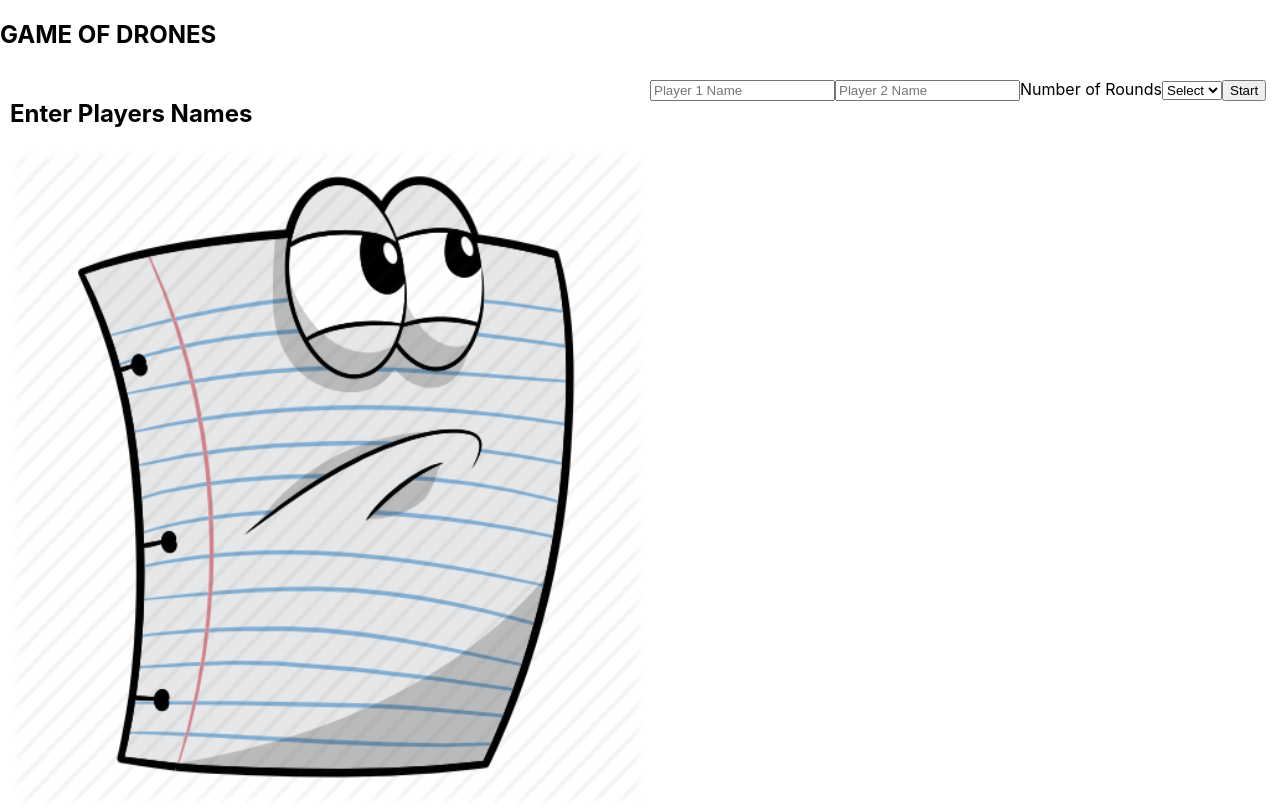
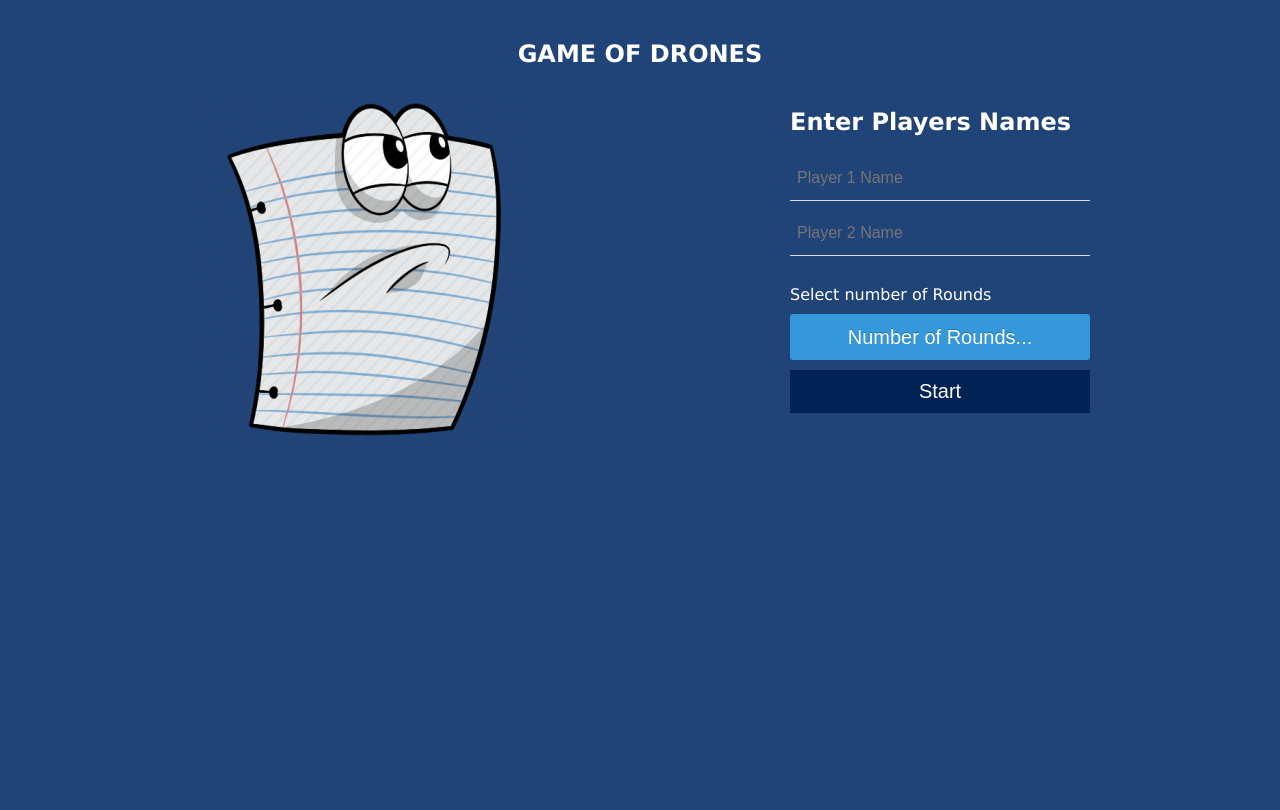
Before and after one commit to Alphalt/Game-Assessment-Frontend, a React (Create React App) app: page /start-game in a window 1280 px wide. Built offline with nearby package versions, Linux system fonts and the light colour scheme.

Commit message:
Finish component

```diff
--- a/src/App.css
+++ b/src/App.css
@@ -1,40 +1,41 @@
-.App {
-  align-items: center;
-  background-color: #282c34;
-  font-size: calc(10px + 2vmin);
-  color: white;
+body {
+  background-color: #214478;
+  font-family: Verdana,sans-serif;
+  color: #ffffff;
 }
 
-.Title-Container {
-  padding: 30px 80px 50px 80px;
-  margin-left: 35%;
-  margin-top: auto;
+.app {
+  text-align: center;
 }
 
-.Title {
-  margin-bottom: auto;
+.container{
+  text-align: center;
+
 }
 
-.Button-Container {
-  padding: 30px 80px 50px 80px;
-  margin-top: auto;
+.title {
+  text-align: center;
+  padding-top: 20px;
 }
 
-.Container{
-  align-content: center;
-  margin-left: 25%;
-  height: 20%;
+.main {
+  text-align: center;
 }
 
-.Button {
-  background-color: #F2ECEB;
+.blueButton {
   border: none;
-  color: black;
-  padding: 15px 32px;
-  text-align: center;
+  font-family: Arial;
+  color: #ffffff;
+  font-size: 20px;
+  background: #002255;
+  padding: 10px 20px 10px 20px;
   text-decoration: none;
   display: inline-block;
-  font-size: 16px;
-  margin: 4px 2px;
   cursor: pointer;
+  width: 300px;
 }
+
+.blueButton:hover {
+  background: #2E3655;
+  text-decoration: none;
+}
--- a/src/App.js
+++ b/src/App.js
@@ -5,15 +5,17 @@ import './App.css';
 
 function App() {
   return (
-    <div className="App">
-      <div className="Title-Container">
-        <h2 className="Title">GAME OF DRONES</h2>
-        <div className="Button-Container">
-          <Link to="/start-game" className="Button">Let's Play!</Link>
+    <div className="app">
+      <div className="container">
+        <div className="title">
+          <h2>GAME OF DRONES</h2>
         </div>
-      </div>
-      <div className="Container">
-        <img className="Principal-Image" src={principalImage} alt="principalImage" />
+
+        <div className="main">
+          <img className="Principal-Image" src={principalImage} alt="principalImage" />
+        </div>
+
+        <Link to="/start-game" className="blueButton">Let's Play!</Link>
       </div>
     </div>
   );
--- a/src/components/finish-game/Finish/Finish.css
+++ b/src/components/finish-game/Finish/Finish.css
@@ -0,0 +1,7 @@
+.finish{
+    text-align: center;
+}
+
+.hidden {
+    display: none;
+}
--- a/src/components/finish-game/Finish/Finish.js
+++ b/src/components/finish-game/Finish/Finish.js
@@ -1,25 +1,56 @@
-import React from 'react';
+import React, { useState, useEffect } from 'react';
+import './Finish.css'
 import { Link } from 'react-router-dom';
+import axios from 'axios';
 
 const Finish = () => {
 
+    const [data, setData] = useState({});
+
+    const finishGameCallApi = async (request) => {
+        await axios.put('https://game-assessment-backend.herokuapp.com/api/game/finish', request)
+            .then(result => {
+                setData(result.data);
+            })
+            .catch(error => console.log(error));
+    }
+
+    useEffect(() => {
+        const request = {
+            gameId: localStorage.getItem('GameId')
+        }
+        finishGameCallApi(request);
+    })
 
     return (
-        <div className="Finish">
+        <div className="finish">
+            <div className="title">
+                <h2>GAME OF DRONES</h2>
+            </div>
+
             <h2>We Have a Winner!</h2>
-            {
-                (() => {
-                    if(parseInt(localStorage.getItem('gamesWinsOne') > parseInt(localStorage.getItem('gamesWinsTwo')))) {
-                        return <h4>{localStorage.getItem('PlayerOneName')}</h4>
-                    }
 
-                    if(parseInt(localStorage.getItem('gamesWinsOne') < parseInt(localStorage.getItem('gamesWinsTwo')))) {
-                        return <h4>{localStorage.getItem('PlayerTwoName')}</h4>
-                    }
+            <h4>{data.winner.name}</h4>
 
-                    return <Link to="/Stadistics" className="Button">Let's See The Results!</Link>
-                })()
-            }
+                <table>
+                    <thead>
+                        <tr>
+                            <th>Round</th>
+                            <th>Player</th>
+                        </tr>
+
+                    </thead>
+                    <tbody>
+                        {data.rounds.map((round, i) => (
+                            <tr>
+                                <td>{i + 1}</td>
+                                <td>{data.players[parseInt(round.winner), 10].name}</td>
+                            </tr>
+                        ))}
+                    </tbody>
+                </table>
+
+            <Link to="/start-game" className="blueButton">Play Again</Link>
         </div>
     )
 }
--- a/src/components/game/Board/Board.css
+++ b/src/components/game/Board/Board.css
@@ -0,0 +1,22 @@
+.board {
+    background-color: #ffffff;
+    text-align: center;
+    margin-left: auto;
+    margin-right: auto;
+    max-width: 900px;
+    width: 100%;
+    color: #214478;
+    padding-top: 10px;
+    padding-bottom: 10px;
+    margin-bottom: 10px;
+}
+
+.card {
+    width:100%;
+    text-align: center;
+}
+
+.card td {
+    padding: 10px;
+    width: 50%;
+}
--- a/src/components/game/Board/Board.js
+++ b/src/components/game/Board/Board.js
@@ -1,4 +1,5 @@
 import React, { useState, useEffect } from 'react';
+import './Board.css';
 import Choices from '../Choices/Choices';
 import axios from 'axios';
 import { Redirect } from 'react-router-dom';
@@ -75,13 +76,12 @@ const Board = () => {
     return (
         <div className="Board">
             {finish ? <Redirect to='/finish-game' /> : null}
-            <div className="Start-Title-Container">
-                <h2 className="Start-Title">GAME OF DRONES</h2>
+            <div className="title">
+                <h2>GAME OF DRONES</h2>
             </div>
 
-            <div className="row">
-                <div className="column">
-                    <div className="Game-Status">
+            <div className="main">
+                <div className="board">
                     <h4>Round {roundCounter}</h4>
                     <h4>{playerName}</h4>
                     {
@@ -103,7 +103,6 @@ const Board = () => {
                 </div>
             </div>
         </div>
-        </div>
     )
 }
 
--- a/src/components/game/Choices/Choices.css
+++ b/src/components/game/Choices/Choices.css
@@ -0,0 +1,27 @@
+.Choices-Container {
+    margin-left: auto;
+    margin-right: auto;
+    max-width: 900px;
+    margin-bottom: 40px;
+}
+
+.rock {
+    width: 100%;
+    background-color: #ffde53;
+    margin-bottom: 10px;
+    cursor: pointer;
+}
+
+.paper {
+    width: 100%;
+    background-color: #7fcfda;
+    margin-bottom: 10px;
+    cursor: pointer;
+}
+
+.scissors {
+    width: 100%;
+    background-color: #f15481;
+    margin-bottom: 10px;
+    cursor: pointer;
+}
--- a/src/components/start-game/PlayersForm/PlayersForm.css
+++ b/src/components/start-game/PlayersForm/PlayersForm.css
@@ -0,0 +1,62 @@
+.playersNamesform {
+    text-align: left;
+}
+
+input[type="text"] {
+    box-sizing: border-box;
+	-webkit-box-sizing: border-box;
+	-moz-box-sizing: border-box;
+	outline: none;
+	display: block;
+	width: 300px;
+	padding: 7px;
+	border: none;
+	border-bottom: 1px solid #ddd;
+    background: transparent;
+    color: #ffffff;
+	margin-bottom: 10px;
+	font: 16px Arial, Helvetica, sans-serif;
+	height: 45px;
+}
+
+/*Styling Selectbox*/
+select {
+    background-color:#3498DB;
+    background-repeat:no-repeat;
+    background-position: right 10px top 15px;
+    background-size: 16px 16px;
+    color:white;
+    padding:12px;
+    width:auto;
+    font-family:arial;
+    font-size:20px;
+    color:#fff;
+    text-align:center;
+    text-shadow:0 -1px 0 rgba(0, 0, 0, 0.25);
+    border-radius:3px;
+    margin-top: 10px;
+    margin-bottom: 10px;
+    -webkit-border-radius:3px;
+    -webkit-appearance: none;
+    border:0;
+    outline:0;
+    width: 300px;
+    -webkit-transition:0.3s ease all;
+         -moz-transition:0.3s ease all;
+          -ms-transition:0.3s ease all;
+           -o-transition:0.3s ease all;
+              transition:0.3s ease all;
+  }
+
+  #blue {
+    background-color:#3498DB;
+  }
+
+  #blue:hover {
+    background-color:#2980B9;
+  }
+
+  select:focus, select:active {
+    border:0;
+    outline:0;
+  }
--- a/src/components/start-game/PlayersForm/PlayersForm.js
+++ b/src/components/start-game/PlayersForm/PlayersForm.js
@@ -1,4 +1,5 @@
 import React, { useState } from 'react';
+import './PlayersForm.css';
 
 const PlayersForm = props => {
 
@@ -32,7 +33,7 @@ const PlayersForm = props => {
 
 
     return (
-        <div className="Players-Form">
+        <div className="playersNamesform">
             <form
                 onSubmit={event => {
                     event.preventDefault()
@@ -42,16 +43,18 @@ const PlayersForm = props => {
                     setFormValues(initialFormState)
                 }}
             >
-                <input name="playerOne" placeholder="Player 1 Name" onChange={handleInputChangePlayerOne} />
-                <input name="playerTwo" placeholder="Player 2 Name" onChange={handleInputChangePlayerTwo} />
-                <label>Number of Rounds</label>
-                <select name="select" onChange={handleInputChangeRounds}>
-                    <option value="">Select</option>
-                    <option value="3">3</option>
-                    <option value="4">4</option>
-                    <option value="5">5</option>
-                </select>
-                <button type="submit">Start</button>
+                <input type="text" name="playerOne" placeholder="Player 1 Name" onChange={handleInputChangePlayerOne} />
+                <input type="text" name="playerTwo" placeholder="Player 2 Name" onChange={handleInputChangePlayerTwo} />
+                <br/>
+                <label>Select number of Rounds</label><br/>
+                    <select id="blue" name="select" onChange={handleInputChangeRounds}>
+                        <option value="">Number of Rounds...</option>
+                        <option value="3">3</option>
+                        <option value="4">4</option>
+                        <option value="5">5</option>
+                    </select>
+                <br/>
+                <button className="blueButton" type="submit">Start</button>
             </form>
         </div>
     )
--- a/src/components/start-game/Start/Start.css
+++ b/src/components/start-game/Start/Start.css
@@ -1,15 +1,21 @@
-* {
-    box-sizing: border-box;
+.Start {
+    margin: auto;
+    max-width: 900px;
+}
+
+.mainFlex {
+    display: flex;
 }
 
 .column {
-    float: left;
-    width: 50%;
-    padding: 10px;
-    height: 300px;
+    width: 100%;
 }
 
-.row:after {
-    display: table;
-    clear: both;
-}
+.imageColumn {
+    flex: 1;
+    /* Grow to rest of container */
+  }
+
+.PlayersNamesColumn {
+    width: 300px;
+  }
--- a/src/components/start-game/Start/Start.js
+++ b/src/components/start-game/Start/Start.js
@@ -42,16 +42,16 @@ const Start = () => {
     return (
         <div className="Start">
             {toBoard ? <Redirect to='/board' /> : null}
-            <div className="Start-Title-Container">
-                <h2 className="Start-Title">GAME OF DRONES</h2>
+            <div className="title">
+                <h2>GAME OF DRONES</h2>
             </div>
 
-            <div className="row">
-                <div className="column">
+            <div className="mainFlex">
+                <div className="imageColumn">
+                    <img src={paperImage} alt="papperImage" />
+                </div>
+                <div className="PlayersNamesColumn">
                     <h2>Enter Players Names</h2>
-                    <img className="PaperImage" src={paperImage} alt="papperImage" />
-                </div>
-                <div className="column">
                     <PlayersForm startGame={startGame} />
                 </div>
             </div>
```
Also changed, not shown: src/components/game/Choices/Choices.js (+29 -10 lines), src/images/1-GameOfDrones.png, src/images/2-Paper-looking.png. Lines whose indentation alone changed are shown as unchanged.
